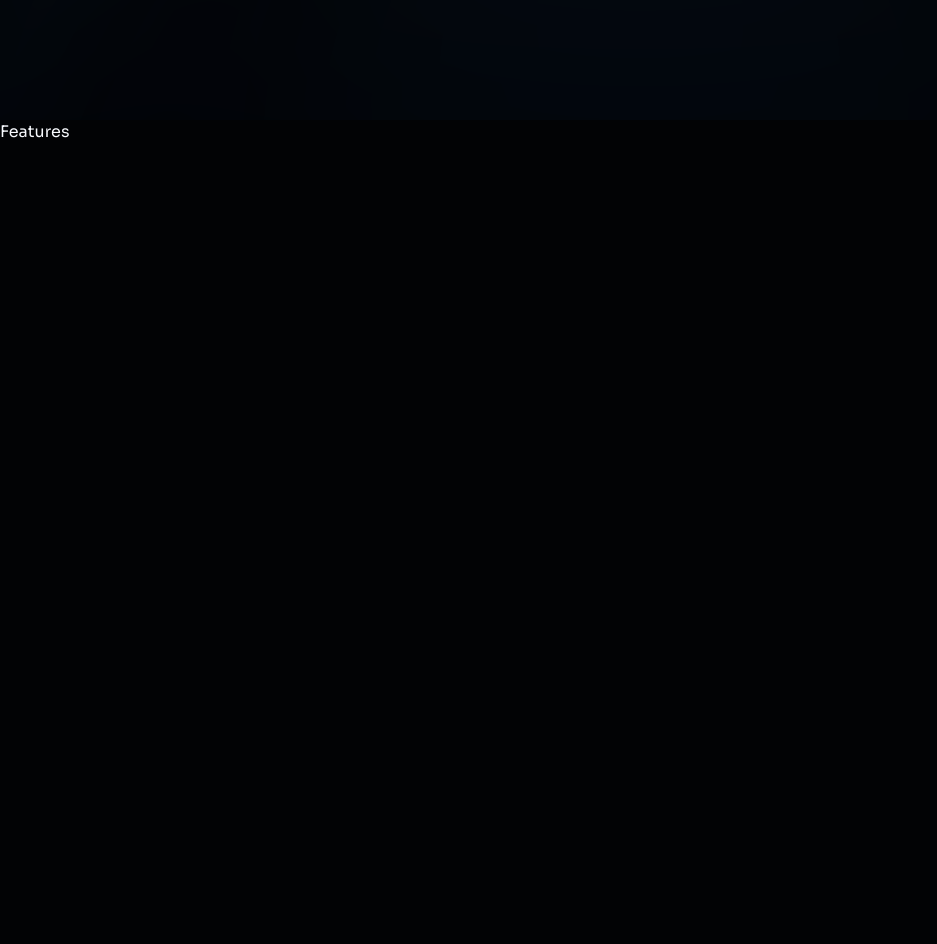
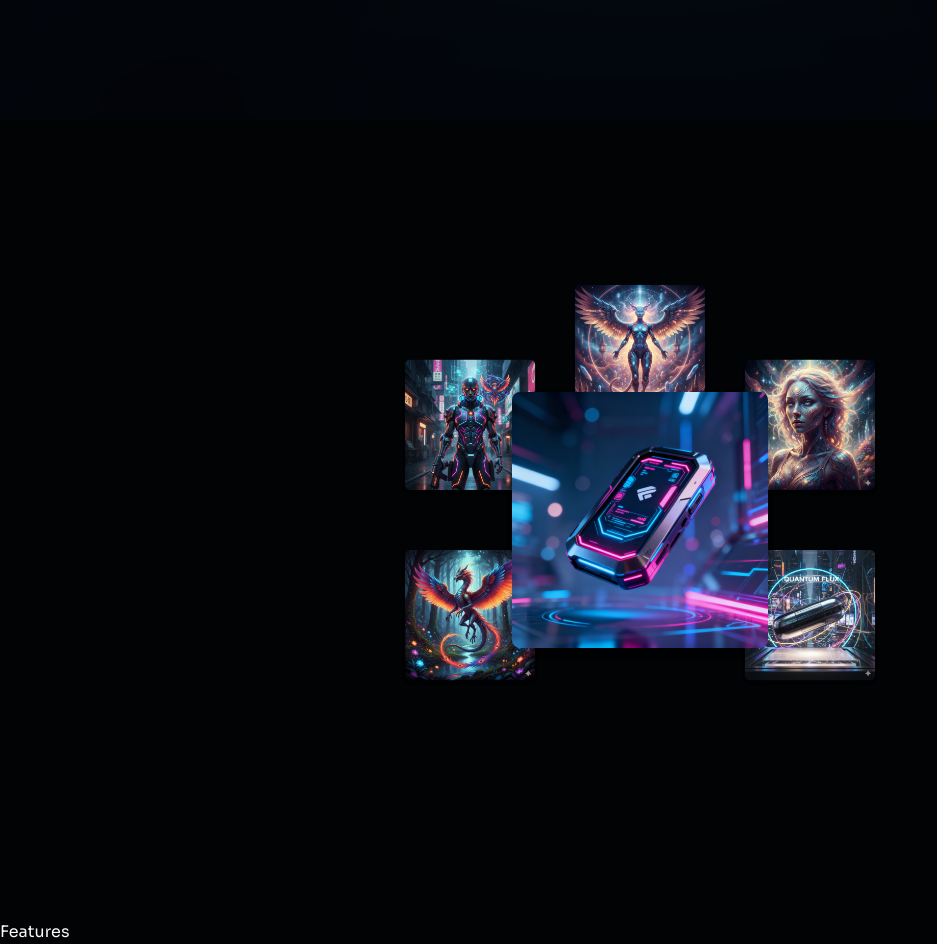
Before and after one commit to SufiyaSayyed/Ad-Snap-AI-App, a React (Vite) app: page / in a window 1280 px wide. Shown: the part 680-1624 px from the top of the page, without its empty margins (0-937 px from the left). Before the commit the page ends 824 px from the top, so only its background shows below. Built offline with nearby package versions, Linux system fonts and the light colour scheme.

Commit message:
ui fixes, hero fixes, carousel added

```diff
--- a/src/App.tsx
+++ b/src/App.tsx
@@ -23,7 +23,7 @@ function App() {
             <div className="overflow-hidden">
               <NavBar />
               <Hero />
-              {/* <Hero2 /> */}
+              <Hero2 />
               <Features />
             </div>
           }
--- a/src/components/DisperseImages.tsx
+++ b/src/components/DisperseImages.tsx
@@ -52,7 +52,10 @@ const DisperseImages: React.FC = () => {
   const scaleTransforms = [scale0, scale1, scale2, scale3, scale4];
 
   return (
-    <div ref={ref} className="">
+    <div
+      ref={ref}
+      className="relative w-full h-screen flex justify-center items-center overflow-hidden"
+    >
       {/* Central Image */}
       <motion.img
         src={centralImage}
--- /dev/null
+++ b/src/components/ImageCarousel.tsx
@@ -0,0 +1,5 @@
+import "./ImageCarousel.css";
+
+const ImageCarousel = () => {};
+
+export default ImageCarousel;
--- a/src/pages/Hero2.tsx
+++ b/src/pages/Hero2.tsx
@@ -1,12 +1,7 @@
 import DisperseImages from "@/components/DisperseImages";
 
 const Hero2 = () => {
-  return (
-    <div className="min-h-screen flex justify-center items-center">
-      <p>hello</p>
-      <DisperseImages />
-    </div>
-  );
+  return <DisperseImages />;
 };
 
 export default Hero2;
```
Also changed, not shown: src/components/ImageCarousel.css (added, +8 -0 lines), src/pages/Hero.tsx (+5 -2 lines), public/images/image_7.png (added), 1 other file (tests, documents, lock files or other folders).
